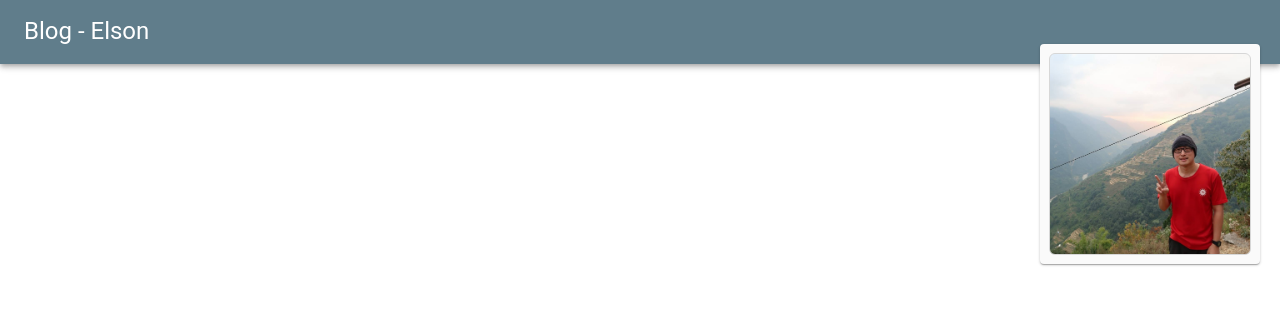
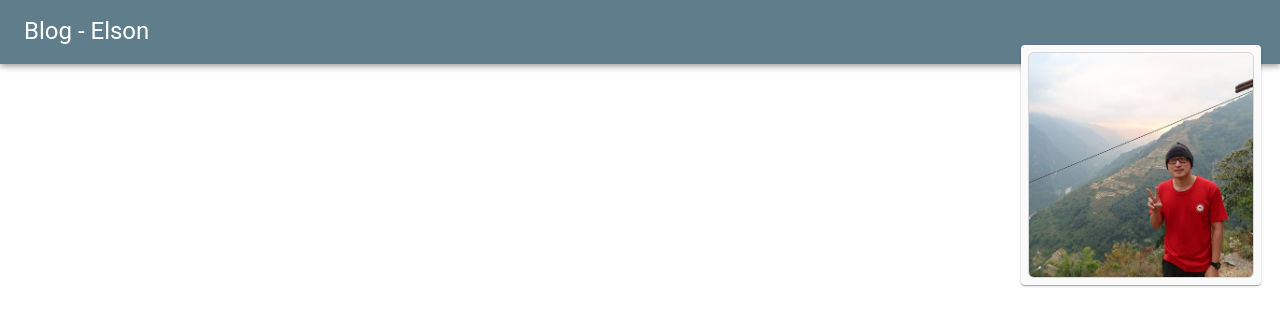
Before and after one commit to elsonlim/ifelsoncode, a React (Create React App) app: page / in a window 1280 px wide. Shown: the top 326 px of the page. Built offline with nearby package versions, Linux system fonts and the light colour scheme; the HTML template or start-up script is replaced by a standard one.

Commit message:
chage profile pic size from px to em

```diff
--- a/src/Components/AboutMe.js
+++ b/src/Components/AboutMe.js
@@ -16,23 +16,23 @@ export default () => (
 
 const styles = {
   container: {
-    top: '-20px',
+    top: '-1.2em',
     position: 'relative',
     zIndex: 1100,
     float: 'right',
-    marginRight: '20px',
+    marginRight: '1.2em',
   },
   card: {
     display: 'flex',
     justifyContent: "center",
     alignItems: "center",
-    height: '220px',
-    width: '220px',
+    height: '15em',
+    width: '15em',
     backgroundColor: '#FAFAFA',
   },
   profile: {
-    height: '200px',
-    width: '200px',
+    height: '14em',
+    width: '14em',
     border: '1px solid #d7d7d7',
     borderRadius: 6,
   }
```
